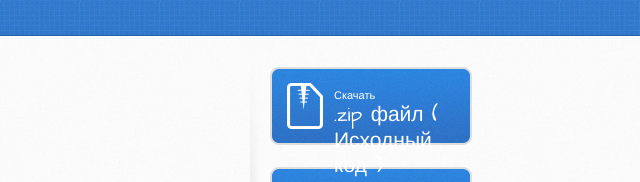
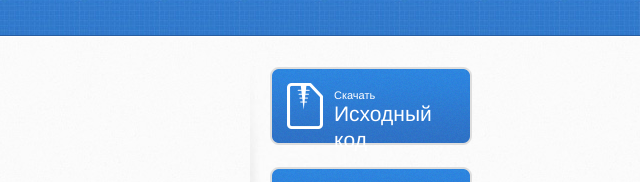
Before and after one commit to aredevs/codecolor, a plain HTML site: page index.html in a window 1280 px wide. Shown: the part 165-347 px from the top of the page, 640-1280 px from the left. Drawn offline with Linux system fonts and the light colour scheme.

Commit message:
Update index.html

```diff
--- a/index.html
+++ b/index.html
@@ -56,7 +56,7 @@
         <aside id="sidebar">
           <a href="https://downloader.disk.yandex.ru/disk/276202d09f24af7b58d2b6be1f5e48569db67e02ecdd0d5619e9632007587d17/572f031c/c2MCCwXfWAbrStHLWtgiiym101lvKPHdPNmBCTdY05ZtkHL3hAgPacSqZve5PjT_yXRgd9VfM0pMhpRQXFv_gA%3D%3D?uid=0&filename=codecolor%20v1.5.0.zip&disposition=attachment&hash=jIq7%2B76xLjPhbSRqWI5O44TPhGiIrkbdkSJ7v2xwSY8%3D&limit=0&content_type=application%2Fx-zip-compressed&fsize=14386&hid=50262d34b1e435c9dc036726f8fc882a&media_type=compressed&tknv=v2" class="button">
             <small>Скачать</small>
-            .zip файл ( Исходный код )
+            Исходный код
           </a>
           <a href="https://github.com/aredevs/codecolor" class="button">
             <small>Проект на</small>
```
